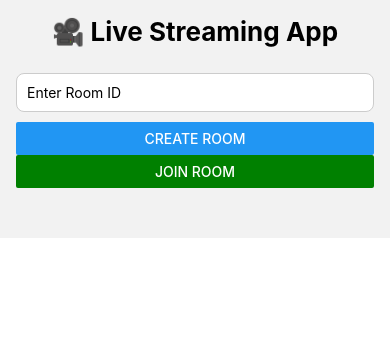
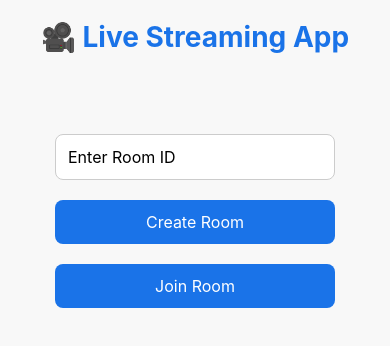
Before and after one commit to VIKRAM9281/LiveStreaming_App, a React Native app: screen / in a window 390 px wide. Shown: the top 346 px of the page. Built offline with nearby package versions, Linux system fonts and the light colour scheme; no server answers.

Commit message:
chng in App.jsx

```diff
--- a/App.jsx
+++ b/App.jsx
@@ -8,10 +8,10 @@ import {
   PermissionsAndroid,
   Platform,
   StyleSheet,
+  TouchableOpacity,
 } from 'react-native';
 import { ActivityIndicator } from 'react-native';
 import { RTCView, mediaDevices, RTCPeerConnection, RTCSessionDescription, RTCIceCandidate } from 'react-native-webrtc';
-import { ErrorUtils } from 'react-native';
 import io from 'socket.io-client';
 
 const socket = io('https://streamingbackend-eh65.onrender.com', {
@@ -95,6 +95,7 @@ socket.on('room-exists', () => {
       setError('Room already exists.');
       setLoading(false);
     });
+
     socket.on('room-info', ({ viewerCount }) => setViewerCount(viewerCount));
 
     socket.on('user-joined', (viewerId) => {
@@ -223,6 +224,25 @@ socket.on('room-exists', () => {
       setError('Failed to start streaming.');
     }
   };
+  const stopStreaming = () => {
+    if (peerConnectionRef.current) {
+      peerConnectionRef.current.close();
+      peerConnectionRef.current = null;
+    }
+    if (localStream) {
+      localStream.getTracks().forEach(track => track.stop());
+      setLocalStream(null);
+    }
+    setIsStreaming(false);
+    socket.emit('stop-streaming', roomId); // Notify the server to stop the streaming
+  };
+  const toggleStreaming = () => {
+    if (isStreaming) {
+      stopStreaming();
+    } else {
+      startStreaming();
+    }
+  };
 
   const leaveRoom = () => {
     socket.emit('leave-room');
@@ -230,9 +250,9 @@ socket.on('room-exists', () => {
     setIsStreaming(false);
     setViewers([]);
     setRoomId('');
-    setTimeout(()=>{
-        setError("")
-    },4000)
+    setTimeout(() => {
+      setError("");
+    }, 4000);
 
     localStream?.getTracks().forEach(track => track.stop());
     remoteStream?.getTracks().forEach(track => track.stop());
@@ -267,7 +287,7 @@ socket.on('room-exists', () => {
       <Text style={styles.title}>🎥 Live Streaming App</Text>
 
       {!joined ? (
-        <View>
+        <View style={styles.formContainer}>
           <TextInput
             placeholder="Enter Room ID"
             value={roomId}
@@ -275,39 +295,49 @@ socket.on('room-exists', () => {
             style={styles.input}
           />
           {loading ? (
-         <ActivityIndicator size="large" color="#0000ff" style={{ marginTop: 20 }} />
+            <ActivityIndicator size="large" color="#0000ff" style={styles.loader} />
           ) : (
             <>
-            <Button title="Create Room" onPress={createRoom} />
-            <Button title="Join Room" onPress={joinRoom} color="green" />
+              <TouchableOpacity style={styles.button} onPress={createRoom}>
+                <Text style={styles.buttonText}>Create Room</Text>
+              </TouchableOpacity>
+              <TouchableOpacity style={styles.button} onPress={joinRoom}>
+                <Text style={styles.buttonText}>Join Room</Text>
+              </TouchableOpacity>
             </>
           )}
           {error ? <Text style={styles.error}>{error}</Text> : null}
         </View>
       ) : (
         <View style={styles.roomInfo}>
-          <Text>Room ID: {roomId}</Text>
-          <Text>You are the {isHost ? 'Host' : 'Viewer'}</Text>
-          <Text>👁️ Viewers: {viewerCount}</Text>
+          <Text style={styles.roomText}>Room ID: {roomId}</Text>
+          <Text style={styles.roomText}>You are the {isHost ? 'Host' : 'Viewer'}</Text>
+          <Text style={styles.roomText}>👁️ Viewers: {viewerCount}</Text>
 
           {isHost && (
             <View style={styles.streamBox}>
               {localStream && (
                 <RTCView
                   streamURL={localStream.toURL()}
-                  style={styles.video}
+                  style={styles.fullScreenVideo}
                   objectFit="cover"
                   mirror={isFrontCamera}
                 />
               )}
               <View style={styles.controls}>
-                <Button title={isMuted ? "Unmute" : "Mute"} onPress={toggleMute} />
-                <Button title="Switch Camera" onPress={switchCamera} />
+                <TouchableOpacity style={styles.controlButton} onPress={toggleMute}>
+                  <Text style={styles.buttonText}>{isMuted ? "Unmute" : "Mute"}</Text>
+                </TouchableOpacity>
+                <TouchableOpacity style={styles.controlButton} onPress={switchCamera}>
+                  <Text style={styles.buttonText}>Switch Camera</Text>
+                </TouchableOpacity>
               </View>
               {!isStreaming ? (
-                <Button title="Start Streaming" onPress={startStreaming} />
+                <TouchableOpacity style={styles.startStreamingButton} onPress={startStreaming}>
+                  <Text style={styles.buttonText}>Start Streaming</Text>
+                </TouchableOpacity>
               ) : (
-                <Text style={{ color: 'green' }}>🔴 Streaming Live</Text>
+                <Text style={styles.streamingText}>🔴 Streaming Live</Text>
               )}
             </View>
           )}
@@ -316,16 +346,18 @@ socket.on('room-exists', () => {
             <View style={styles.streamBox}>
               <RTCView
                 streamURL={remoteStream.toURL()}
-                style={styles.video}
+                style={styles.fullScreenVideo}
                 objectFit="cover"
                 mirror={true}
               />
-              <Text>📡 Watching stream...</Text>
-              <Text>👁️ Viewers: {viewerCount}</Text>
+              <Text style={styles.viewingText}>📡 Watching stream...</Text>
+              <Text style={styles.roomText}>👁️ Viewers: {viewerCount}</Text>
             </View>
           )}
 
-          <Button title="Leave Room" onPress={leaveRoom} color="red" />
+          <TouchableOpacity style={styles.leaveButton} onPress={leaveRoom}>
+            <Text style={styles.buttonText}>Leave Room</Text>
+          </TouchableOpacity>
         </View>
       )}
     </ScrollView>
@@ -334,46 +366,113 @@ socket.on('room-exists', () => {
 
 const styles = StyleSheet.create({
   container: {
-    padding: 16,
-    paddingBottom: 50,
-    backgroundColor: '#f2f2f2',
+    padding: 20,
+    backgroundColor: '#f8f8f8',
+    flex: 1,
   },
   title: {
-    fontSize: 26,
+    fontSize: 28,
     fontWeight: 'bold',
-    marginBottom: 16,
+    color: '#1a73e8',
+    marginBottom: 20,
     textAlign: 'center',
+  },
+  formContainer: {
+    marginTop: 50,
+    alignItems: 'center',
   },
   input: {
     borderWidth: 1,
     borderColor: '#ccc',
     borderRadius: 8,
-    padding: 10,
+    padding: 12,
+    width: '80%',
     marginVertical: 10,
     backgroundColor: '#fff',
+    fontSize: 16,
+  },
+  button: {
+    backgroundColor: '#1a73e8',
+    paddingVertical: 12,
+    paddingHorizontal: 30,
+    borderRadius: 8,
+    marginVertical: 10,
+    width: '80%',
+    alignItems: 'center',
+  },
+  buttonText: {
+    color: '#fff',
+    fontSize: 16,
+  },
+  loader: {
+    marginVertical: 20,
   },
   error: {
     color: 'red',
-    marginTop: 10,
+    marginTop: 20,
+    fontSize: 14,
   },
   roomInfo: {
-    marginTop: 20,
+    marginTop: 30,
+    alignItems: 'center',
+  },
+  roomText: {
+    fontSize: 18,
+    marginVertical: 5,
   },
   streamBox: {
-    marginVertical: 20,
-    alignItems: 'center',
+    width: '100%',
+    position: 'relative',
   },
-  video: {
+  fullScreenVideo: {
     width: '100%',
-    height: 300,
+    height: 350,
     backgroundColor: '#000',
-    borderRadius: 10,
+    borderRadius: 12,
+    marginBottom: 15,
   },
   controls: {
     flexDirection: 'row',
     justifyContent: 'space-around',
+    width: '100%',
     marginVertical: 10,
-    width: '100%',
+  },
+  controlButton: {
+    backgroundColor: '#1a73e8',
+    paddingVertical: 8,
+    paddingHorizontal: 16,
+    borderRadius: 8,
+  },
+  startStreamingButton: {
+    marginLeft:38,
+    backgroundColor: '#34a853',
+    paddingVertical: 12,
+    paddingHorizontal: 30,
+    borderRadius: 8,
+    width: '80%',
+    alignItems: 'center',
+  },
+  streamingText: {
+    fontSize: 16,
+    color: 'green',
+    fontWeight: 'bold',
+    textAlign: 'center',
+    marginTop: 20,
+  },
+  viewingText: {
+    fontSize: 18,
+    color: '#555',
+    marginTop: 10,
+    textAlign: 'center',
+  },
+  leaveButton: {
+    backgroundColor: '#ea4335',
+    paddingVertical: 12,
+    paddingHorizontal: 30,
+    borderRadius: 8,
+    marginTop: 20,
+    width: '80%',
+    alignItems: 'center',
   },
 });
 
```
Lines whose indentation alone changed are shown as unchanged.
